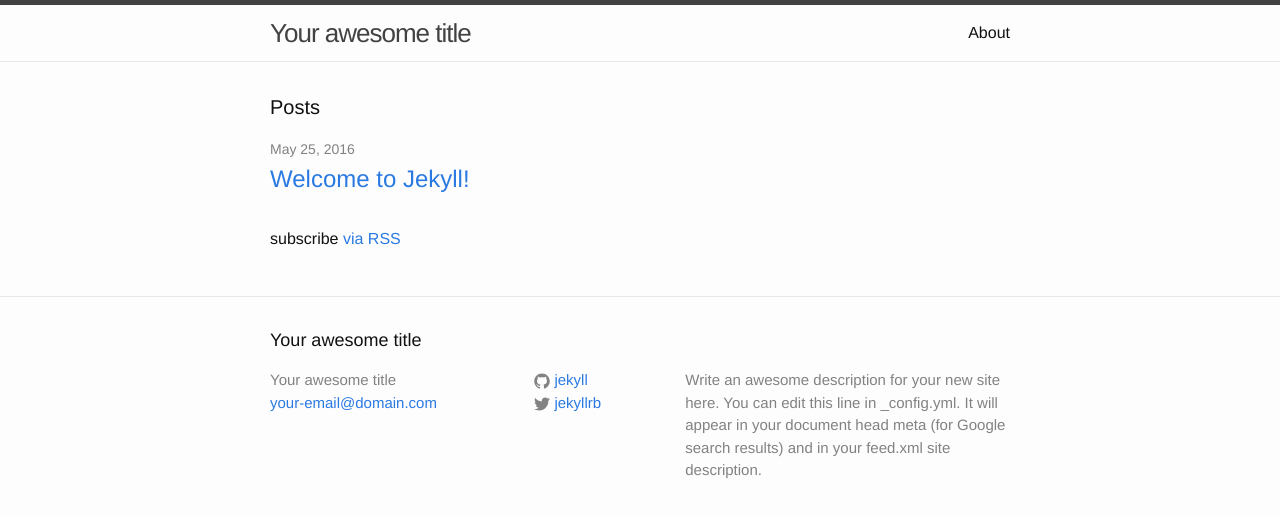
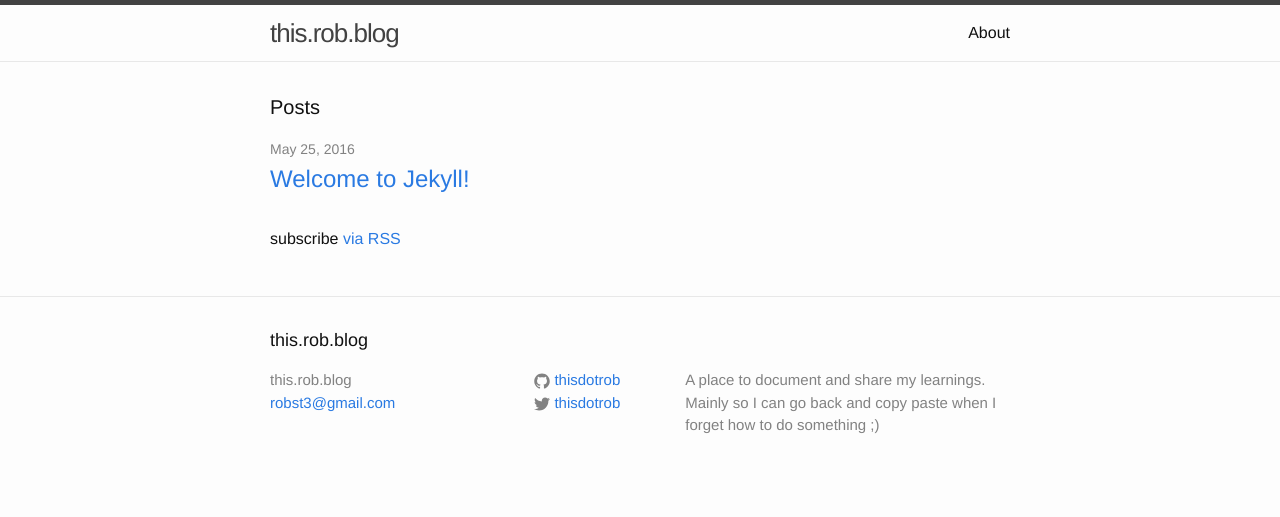
Before and after one commit to thisdotrob/thisdotrob.github.io, a Jekyll site: the page built from index.html, in a window 1280 px wide. Shown: the top 517 px of the page. Built offline with Jekyll 4.4.1, drawn with Linux system fonts in a browser that asks for light colours.

Commit message:
Update template content from default

```diff
--- a/_config.yml
+++ b/_config.yml
@@ -6,16 +6,14 @@
 # 'jekyll serve'. If you change this file, please restart the server process.
 
 # Site settings
-title: Your awesome title
-email: your-email@domain.com
+title: this.rob.blog
+email: robst3@gmail.com
 description: > # this means to ignore newlines until "baseurl:"
-  Write an awesome description for your new site here. You can edit this
-  line in _config.yml. It will appear in your document head meta (for
-  Google search results) and in your feed.xml site description.
+  A place to document and share my learnings. Mainly so I can go back and copy paste when I forget how to do something ;)
 baseurl: "" # the subpath of your site, e.g. /blog
 url: "http://yourdomain.com" # the base hostname & protocol for your site
-twitter_username: jekyllrb
-github_username:  jekyll
+twitter_username: thisdotrob
+github_username:  thisdotrob
 
 # Build settings
 markdown: kramdown
```
